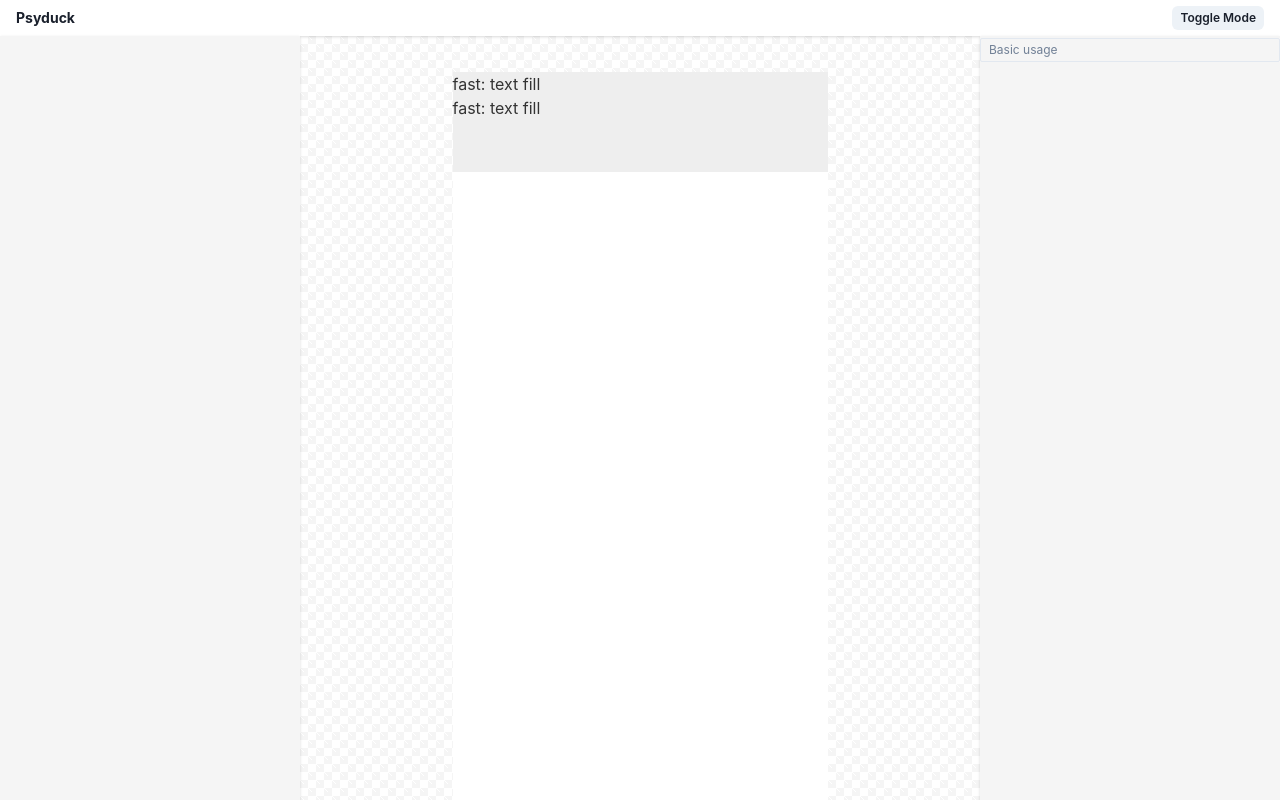
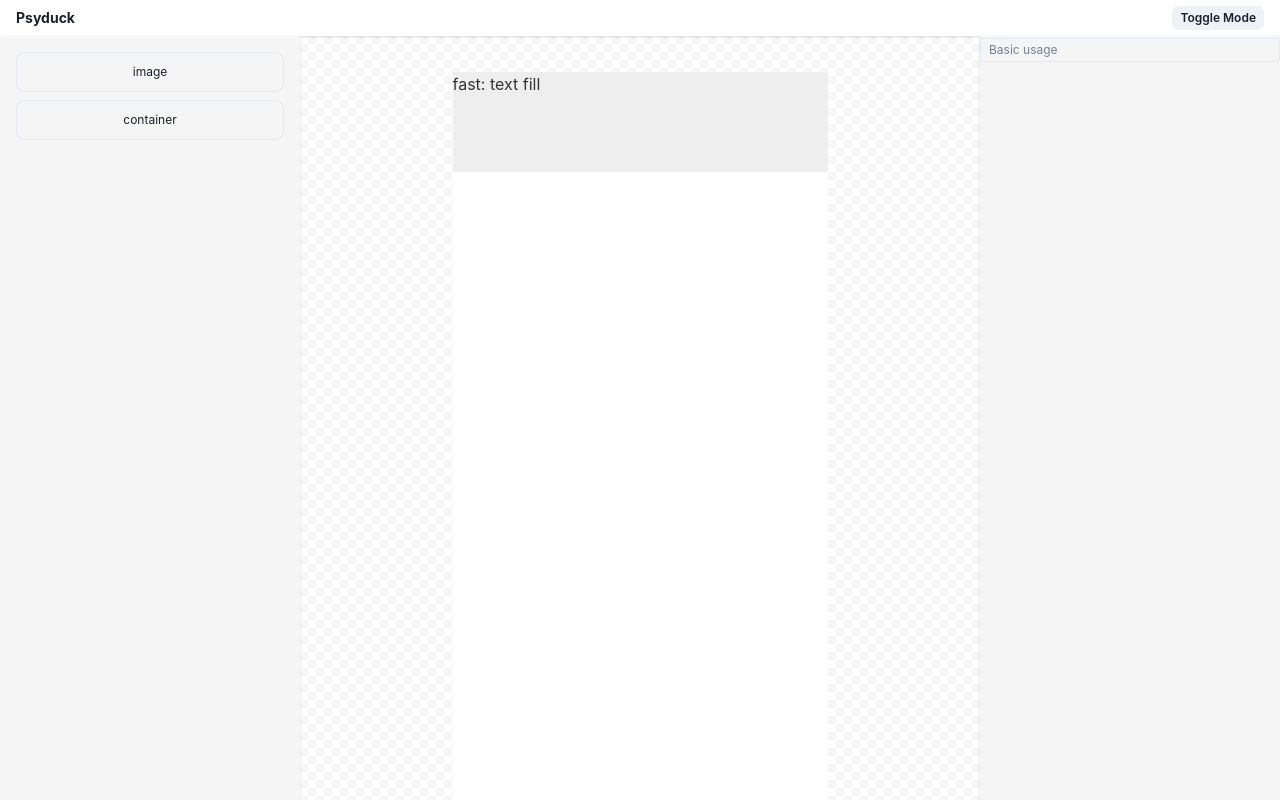
Before and after one commit to PEDx/psyduck, a React (Vite) app: page / in a window 1280 px wide. Built offline with nearby package versions, Linux system fonts and the light colour scheme.

Commit message:
feat: 升级依赖

```diff
--- /dev/null
+++ b/src/editor/LeftPanel/index.tsx
@@ -0,0 +1,28 @@
+import { useEffect, FC } from 'react'
+import { Box, Center } from '@chakra-ui/react'
+
+export const LeftPanel: FC = () => {
+  useEffect(() => {}, [])
+
+  return (
+    <Box p='16px' fontSize='12px'>
+      <Center
+        cursor='pointer'
+        height='40px'
+        borderWidth='1px'
+        borderRadius='lg'
+        mb='8px'
+      >
+        image
+      </Center>
+      <Center
+        cursor='pointer'
+        height='40px'
+        borderWidth='1px'
+        borderRadius='lg'
+      >
+        container
+      </Center>
+    </Box>
+  )
+}
--- a/src/editor/Viewport/index.tsx
+++ b/src/editor/Viewport/index.tsx
@@ -13,7 +13,6 @@ import { ImageElement } from '@/core/Element/ImageElement'
 import { ContainerElement } from '@/core/Element/ContainerElement'
 import { PsyduckNode } from '@/core/Renderer'
 import { event } from '@/editor/event'
-import { PsyduckElement } from '@/core/Element'
 import { effect, stop } from '@vue/reactivity'
 import { useUpdate } from '@/hooks/useUpdate'
 import { useClickAway } from '@/hooks/useClickAway'
@@ -68,7 +67,7 @@ const EditBlock = function <T>({ node }: { node: PsyduckNode<T | {}> }) {
       className='psyduck-edit-block'
       style={{
         cursor: 'pointer',
-        outline: select ? '1px solid red' : '',
+        outline: select ? '1px solid green' : '',
       }}
     >
       <ElementView {...node.data}>
@@ -91,6 +90,10 @@ export const Viewport: FC = () => {
 
   useEffect(() => {
     rootRef.current.children.push(new PsyduckNode(ImageElement))
+
+    return () => {
+      rootRef.current.children.length = 0
+    }
   }, [])
 
   return (
--- a/src/editor/Viewport/style.scss
+++ b/src/editor/Viewport/style.scss
@@ -1,5 +1,5 @@
 .psyduck-edit-block {
   &:hover {
-    outline: 1px dashed red;
+    outline: 1px dashed green;
   }
 }
--- a/src/editor/index.tsx
+++ b/src/editor/index.tsx
@@ -9,6 +9,7 @@ import {
 } from '@chakra-ui/react'
 import { Viewport } from './Viewport'
 import { RightPanel } from './RightPanel'
+import { LeftPanel } from './LeftPanel'
 
 export const Editor: FC = () => {
   const { toggleColorMode } = useColorMode()
@@ -38,7 +39,9 @@ export const Editor: FC = () => {
           h={'100%'}
           bg={'var(--editor-gird-color)'}
           borderRadius={0}
-        ></Card>
+        >
+          <LeftPanel />
+        </Card>
         <Box
           flex={'1'}
           h={'100%'}
--- a/vite.config.ts
+++ b/vite.config.ts
@@ -1,5 +1,5 @@
 import { defineConfig } from 'vite'
-import react from '@vitejs/plugin-react'
+import react from '@vitejs/plugin-react-swc'
 import path from 'path'
 
 // https://vitejs.dev/config/
```
Also changed, not shown: package.json (+8 -8 lines), 1 other file (tests, documents, lock files or other folders).
